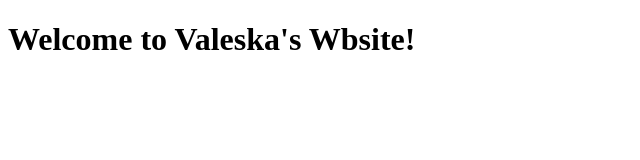
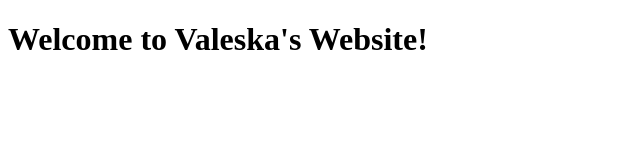
Before and after one commit to valeskatx/valeska-website, a plain HTML site: page index.html in a window 1280 px wide. Shown: the full height of the page, 0-640 px from the left. Drawn offline with Linux system fonts and the light colour scheme.

Commit message:
Fix spelling error

```diff
--- a/index.html
+++ b/index.html
@@ -5,6 +5,6 @@
 	<title>Valeska's Website</title>
 </head>
 <body>
-	<h1>Welcome to Valeska's Wbsite!</h1>
+	<h1>Welcome to Valeska's Website!</h1>
 </body>
 </html>
```
